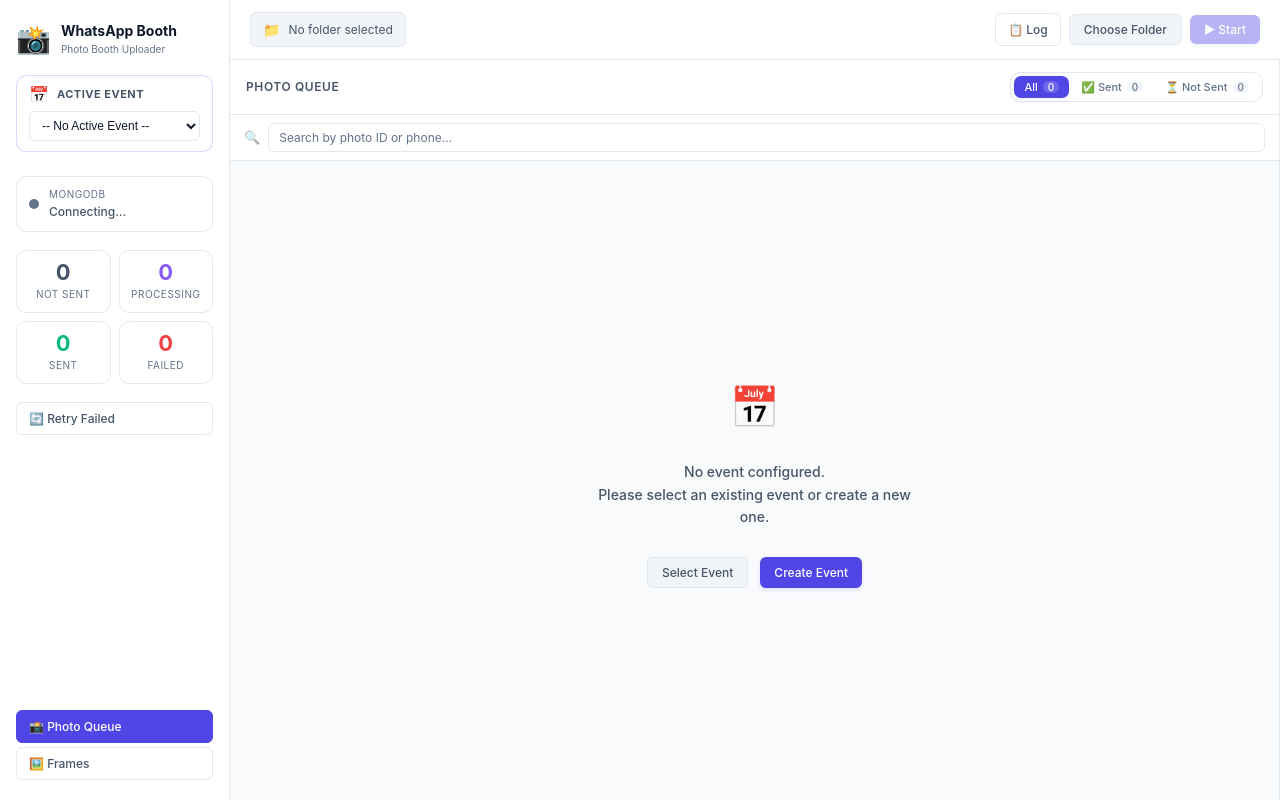
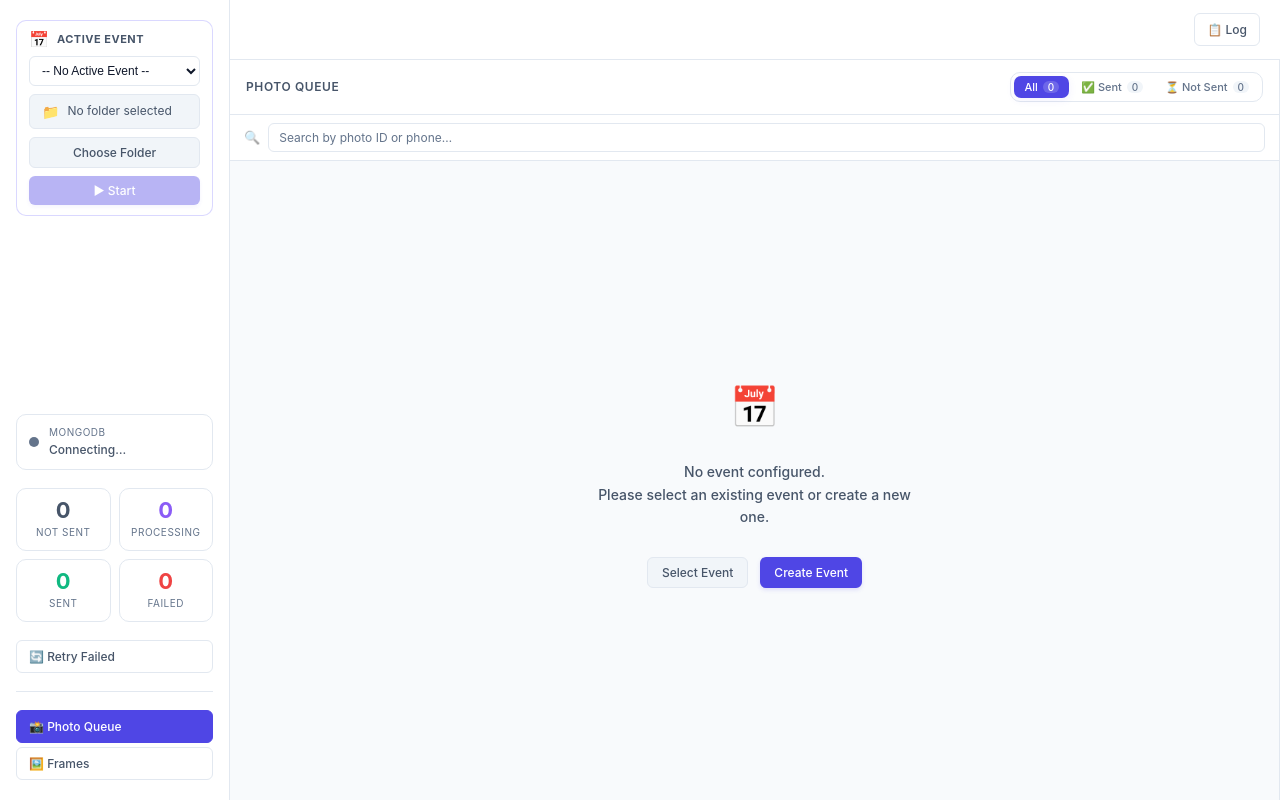
Before and after one commit to Vinod-Mendis/whatsapp-image-uploader-electron, an Electron app: page src/index.html in a window 1280 px wide. Drawn offline with Linux system fonts and the light colour scheme; no server answers.

Commit message:
feat: update sidebar layout and add folder selection functionality

```diff
--- a/src/index.css
+++ b/src/index.css
@@ -144,13 +144,19 @@ body { display: flex; }
   display: flex;
   flex-direction: column;
   gap: 4px;
-  margin-top: auto;
   -webkit-app-region: no-drag;
 }
 .sidebar-nav .btn-ghost.active {
   background: var(--accent);
   color: #fff;
   border-color: var(--accent);
+}
+
+.sidebar-divider {
+  border: 0;
+  border-top: 1px solid var(--border);
+  margin: 0;
+  -webkit-app-region: no-drag;
 }
 
 /* ─── Main ────────────────────────────────────────────────────────────── */
@@ -217,6 +223,7 @@ body { display: flex; }
   flex-direction: column;
   border-right: 1px solid var(--border);
   overflow: hidden;
+  min-height: 0;
 }
 /* Log panel: hidden by default */
 .panel-log {
@@ -511,10 +518,10 @@ body { display: flex; }
 }
 
 /* ─── Scrollbars ──────────────────────────────────────────────────────── */
-::-webkit-scrollbar            { width: 5px; }
+::-webkit-scrollbar            { width: 8px; height: 8px; }
 ::-webkit-scrollbar-track      { background: transparent; }
-::-webkit-scrollbar-thumb      { background: var(--border); border-radius: 4px; }
-::-webkit-scrollbar-thumb:hover{ background: var(--border-glow); }
+::-webkit-scrollbar-thumb      { background: var(--border-glow); border-radius: 4px; }
+::-webkit-scrollbar-thumb:hover{ background: var(--text-muted); }
 
 /* ─── Watcher active pulse ────────────────────────────────────────────── */
 @keyframes pulse {
--- a/src/index.html
+++ b/src/index.html
@@ -12,13 +12,6 @@
   <body>
     <!-- ── Sidebar ───────────────────────────────────────────────────── -->
     <aside class="sidebar">
-      <div class="logo">
-        <span class="logo-icon">📸</span>
-        <div>
-          <div class="logo-title">WhatsApp Booth</div>
-          <div class="logo-sub">Photo Booth Uploader</div>
-        </div>
-      </div>
 
       <!-- Active Event Info -->
       <div class="status-card" id="event-active-card" style="border-color: rgba(108,99,255,.25); margin-bottom: 6px; flex-direction: column; align-items: stretch; gap: 8px;">
@@ -30,7 +23,16 @@
           <option value="">-- No Active Event --</option>
           <option value="__create_new__">+ Create New Event...</option>
         </select>
+        <div class="folder-display" id="folder-display">
+          <span class="folder-icon">📁</span>
+          <span id="folder-path-text">No folder selected</span>
+        </div>
+        <button class="btn btn-secondary" id="btn-select">Choose Folder</button>
+        <button class="btn btn-primary" id="btn-watch" disabled>▶ Start</button>
+        <button class="btn btn-danger"   id="btn-stop"  style="display:none">⏹ Stop</button>
       </div>
+
+      <div class="sidebar-spacer" style="flex: 1;"></div>
 
       <!-- DB Status -->
       <div class="status-card" id="db-card">
@@ -66,6 +68,8 @@
         <button class="btn btn-ghost" id="btn-retry">🔄 Retry Failed</button>
       </div>
 
+      <hr class="sidebar-divider" />
+
       <!-- Navigation -->
       <nav class="sidebar-nav">
         <button class="btn btn-ghost active" id="nav-queue">📸 Photo Queue</button>
@@ -79,16 +83,9 @@
       <!-- Top bar -->
       <header class="topbar">
         <div class="topbar-left">
-          <div class="folder-display" id="folder-display">
-            <span class="folder-icon">📁</span>
-            <span id="folder-path-text">No folder selected</span>
-          </div>
         </div>
         <div class="topbar-right">
           <button class="btn btn-ghost btn-icon" id="btn-toggle-log" title="Toggle Log">📋 Log</button>
-          <button class="btn btn-secondary" id="btn-select">Choose Folder</button>
-          <button class="btn btn-primary" id="btn-watch" disabled>▶ Start</button>
-          <button class="btn btn-danger"   id="btn-stop"  style="display:none">⏹ Stop</button>
         </div>
       </header>
 
```
